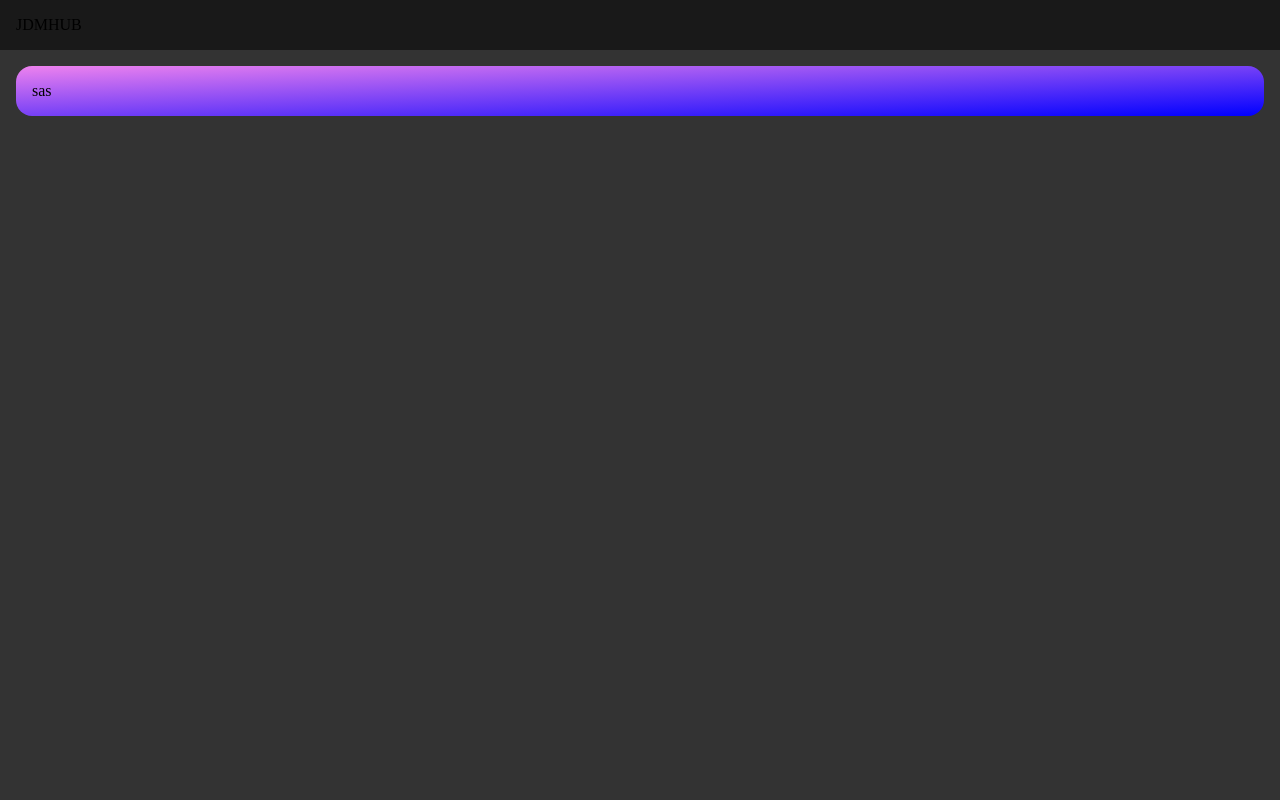
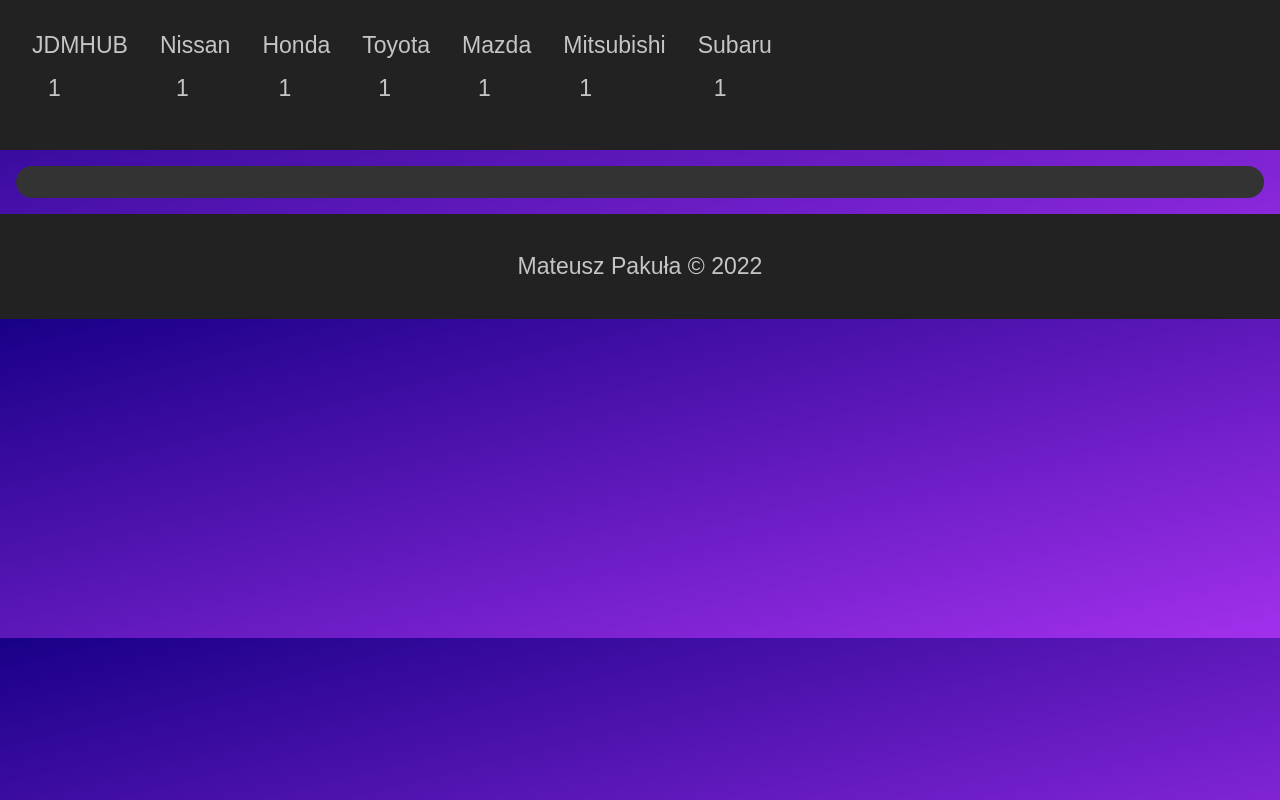
Before and after one commit to Mati6082/JDMHUB, a plain HTML site: page index.html in a window 1280 px wide. Drawn offline with Linux system fonts and the light colour scheme.

Commit message:
jakos cos idzie menu

```diff
--- a/index.html
+++ b/index.html
@@ -12,15 +12,58 @@
 </head>
 <body>
     <header>
-        JDMHUB
+        <nav>
+            <ul>
+                <li>
+                    <a href="#">JDMHUB</a>
+                    <ul>
+                        <li><a href="#">1</a></li>
+                    </ul>
+                </li>
+                <li>
+                    <a href="#">Nissan</a>
+                    <ul>
+                        <li><a href="#">1</a></li>
+                    </ul>
+                </li>
+                <li>
+                    <a href="#">Honda</a>
+                    <ul>
+                        <li><a href="#">1</a></li>
+                    </ul>
+                </li>
+                <li>
+                    <a href="#">Toyota</a>
+                    <ul>
+                        <li><a href="#">1</a></li>
+                    </ul>
+                </li>
+                <li>
+                    <a href="#">Mazda</a>
+                    <ul>
+                        <li><a href="#">1</a></li>
+                    </ul>
+                </li>
+                <li>
+                    <a href="#">Mitsubishi</a>
+                    <ul>
+                        <li><a href="#">1</a></li>
+                    </ul>
+                </li>
+                <li>
+                    <a href="#">Subaru</a>
+                    <ul>
+                        <li><a href="#">1</a></li>
+                    </ul>
+                </li>
+            </ul>
+        </nav>
     </header>
 
     <section class="content">
-sas
     </section>
-
     <footer>
-
+        <p>Mateusz Pakuła &copy; 2022</p>
     </footer>
 </body>
 </html>
--- a/style.css
+++ b/style.css
@@ -2,20 +2,60 @@
     box-sizing: border-box;
 }
 
+
+
 body {
-    background-color: #333;
+    background-image: linear-gradient(to top left, #A230ED, #190087);
+    color: #c5c5c5;
     margin: 0;
     padding: 0;
+    font-family: Arial, Helvetica, sans-serif;
+    font-size: 120%;
 }
 
 .content {
-    background-image: linear-gradient(to top left, blue, violet);
+    background-color: #333;
     padding: 1rem;
     margin: 1rem;
     border-radius: 1rem;
 }
 
+header, footer {
+    padding: 1rem;
+    background-color: #222;
+    font-size: 120%;
+}
+/**/
 header {
-    padding: 1rem;
-    background-color: rgba(0, 0, 0, .5);
+    position: sticky;
+    top: 0;
+    left: 0;
 }
+
+nav ul, nav ul li ul {
+    display: flex;
+    justify-content: flex-start;
+    margin: 0;
+    padding-inline-start: 0;
+    list-style-type: none;
+}
+
+ul li {
+    margin: .5rem;
+    padding: .5rem;
+}
+
+a, a:visited {
+    color: #c5c5c5;
+    text-decoration: none;
+}
+
+ul li ul li a,
+ul li ul li a:hover,
+ul li ul li a:focus  {
+    display: inline-block;
+}
+
+footer {
+    text-align: center;
+}
```
